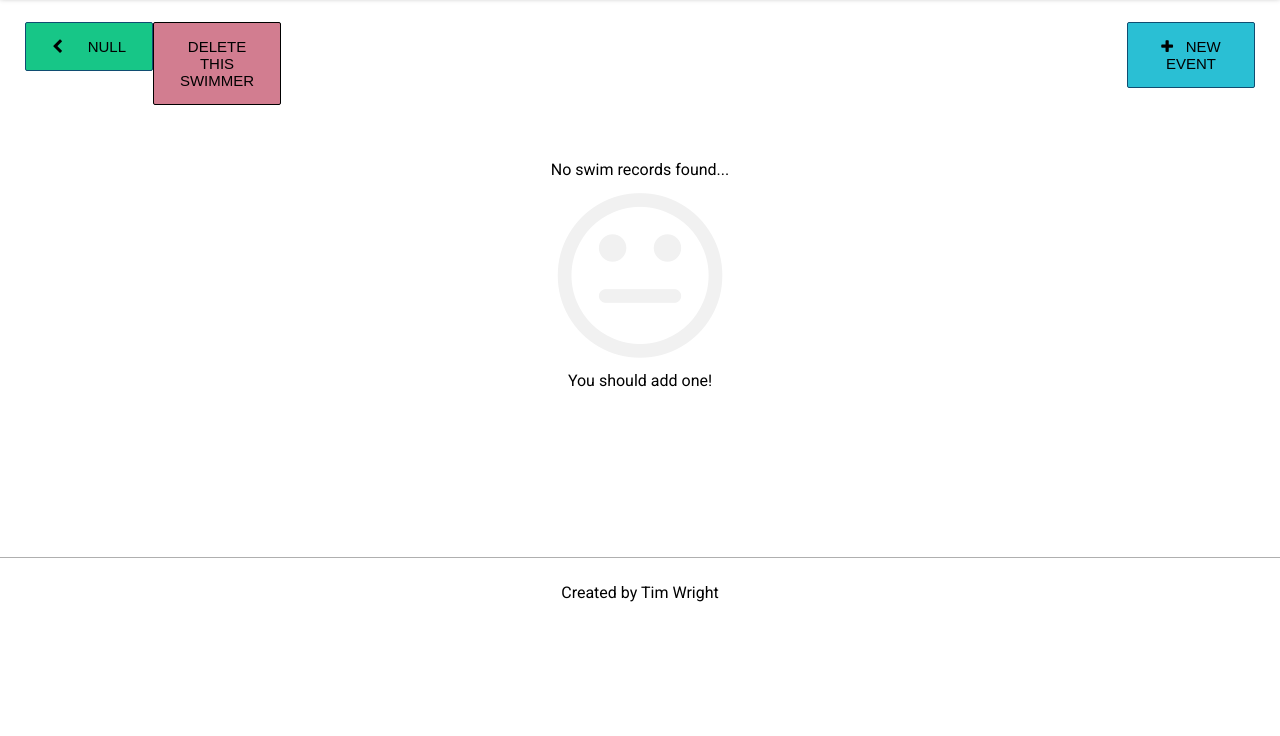
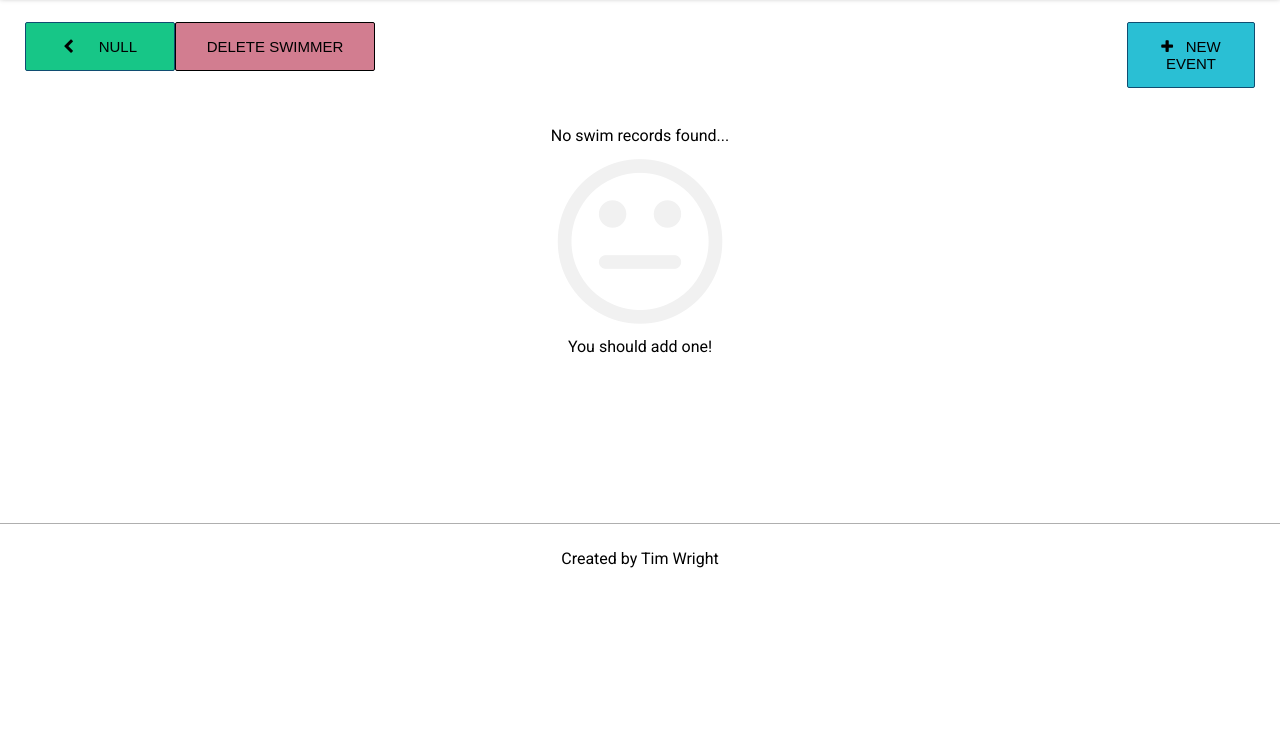
Before and after one commit to Karobka/swim_pr2, a website: page public/events.html in a window 1280 px wide. Shown: the part 64-800 px from the top of the page. Drawn offline with nearby package versions, Linux system fonts and the light colour scheme; no server answers.

Commit message:
some styles and console logs removed

```diff
--- a/api/auth/auth.controller.js
+++ b/api/auth/auth.controller.js
@@ -12,7 +12,6 @@ Controller.prototype.logOut = function(req, res) {
     res.redirect('/');
     console.log('logging out');
 }
-
 
 Controller.prototype.create = function(req, res, next) {
     console.log('user create is being hit from the auth.controller file');
--- a/api/user/user.router.js
+++ b/api/user/user.router.js
@@ -8,11 +8,10 @@ function isLoggedIn (req, res, next) {
         console.log('You are authenticated');
         return next();
     }else {
-        res.render('/index.html').send('Please login.');
+        res.send(err);
     }
 
 }
-
 
 router
     .get('/', isLoggedIn, controller.getSwimrs)
--- a/public/events.app.js
+++ b/public/events.app.js
@@ -82,8 +82,6 @@ function displaySwimEvents(records) {
         $(".no_records_message").css("display", "block");
     } else {
         $(".no_records_message").css("display", "none");
-        console.log("attempting to display swim records");
-        console.log(records);
         $(".records_data").empty();
         for (var i = 0; i < records.length; i++) {
             var tempnum = i;
@@ -157,11 +155,12 @@ function delete_event(event_del_name) {
     });
 }
 
+
 $(document).ready(function () {
     setCurrentDate();
     current_swimr = localStorage.getItem("current_swimr");
     getSwimEvents();
-    displaySwimEvents(temp_event_storage); //do I need this if getSwimEvents calls it already
+    displaySwimEvents(temp_event_storage);
 
     //  set button with current swimmers name
     $(".btn_swimr_menu").html(
--- a/public/events.html
+++ b/public/events.html
@@ -17,7 +17,7 @@
     </header>
     <div class="events_wrap">
         <button class="btn_style_add btn_swimr_menu"></button>
-        <button class="btn_danger btn_show_del_swimr">Delete This Swimmer</button>
+        <button class="btn_danger btn_show_del_swimr">Delete Swimmer</button>
         <div class="confirm_del_swimr">
             <p>Are you sure you want to delete this Swimmer and ALL their records?</p>
             <button class="btn_danger btn_del_swimr">Yes</button>
--- a/public/main.css
+++ b/public/main.css
@@ -224,7 +224,7 @@ button:hover {
 }
 /** buttons for new or add **/
 .btn_style_add {
-    width: 128px;
+    width: 150px;
     background-color: #17c687;
     border-radius: 2px;
     border: 1px solid #104d71;
@@ -277,7 +277,7 @@ button:hover {
     background-color: #fff;
     border: 1px solid #000;
     border-radius: 2px;
-    width: 128px;
+    width: 200px;
 }
 .btn_cancel:hover {
     background-color: #737373;
@@ -287,7 +287,7 @@ button:hover {
     background-color: #d27d90;
     border: 1px solid #000;
     border-radius: 2px;
-    width: 128px;
+    width: 200px;
 }
 
 /** Danger Button Hover Styling **/
```
Also changed, not shown: public/app.js (+5 -4 lines).
